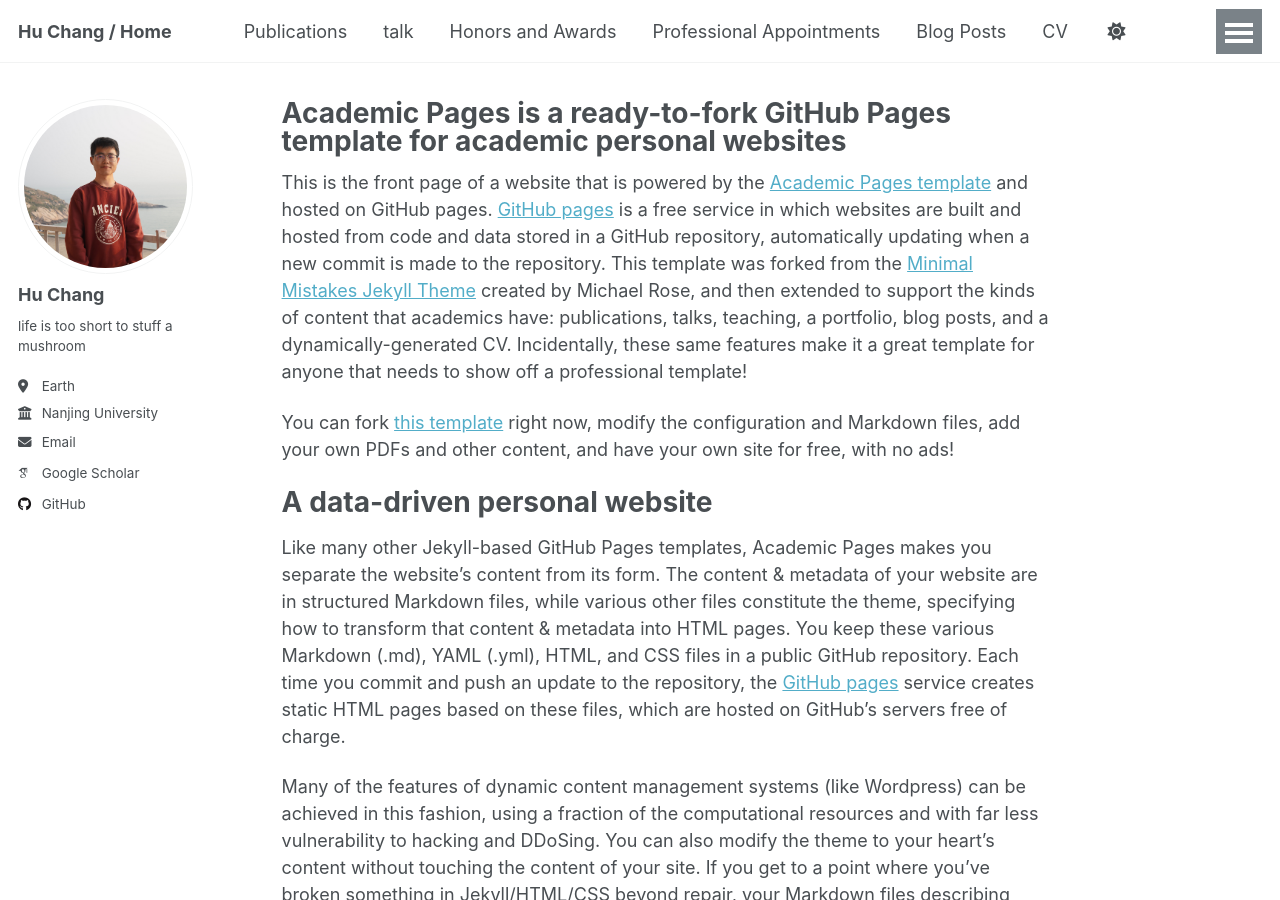
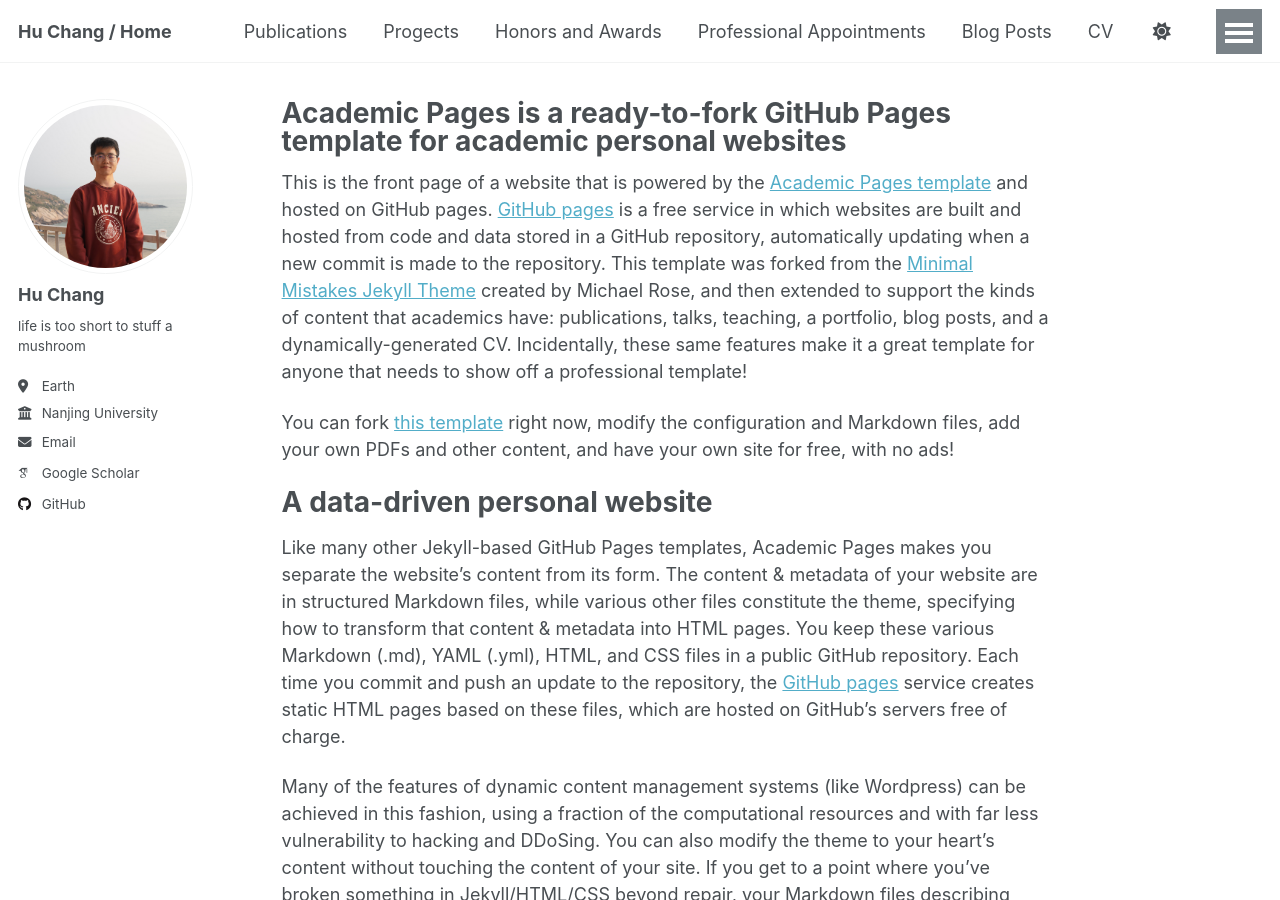
Before and after one commit to CHANGXiaohu/CHANGXiaohu.github.io, a Jekyll site: the page built from _pages/about.md, in a window 1280 px wide and 900 px high. Built offline with Jekyll 4.4.1, drawn with Linux system fonts in a browser that asks for light colours; some web fonts are replaced; a script that is not in the unit is left out.

Commit message:
Update navigation.yml

```diff
--- a/_data/navigation.yml
+++ b/_data/navigation.yml
@@ -11,13 +11,13 @@
   - title: "Publications"
     url: /publications/
 
-  - title: "talk"
-    url: /talk/
+  - title: "Progects"
+    url: /talks/
 
   - title: "Honors and Awards"
     url: /teaching/
 
-  - title: " Professional Appointments"
+  - title: "Professional Appointments"
     url: /portfolio/
 
   - title: "Blog Posts"
```
